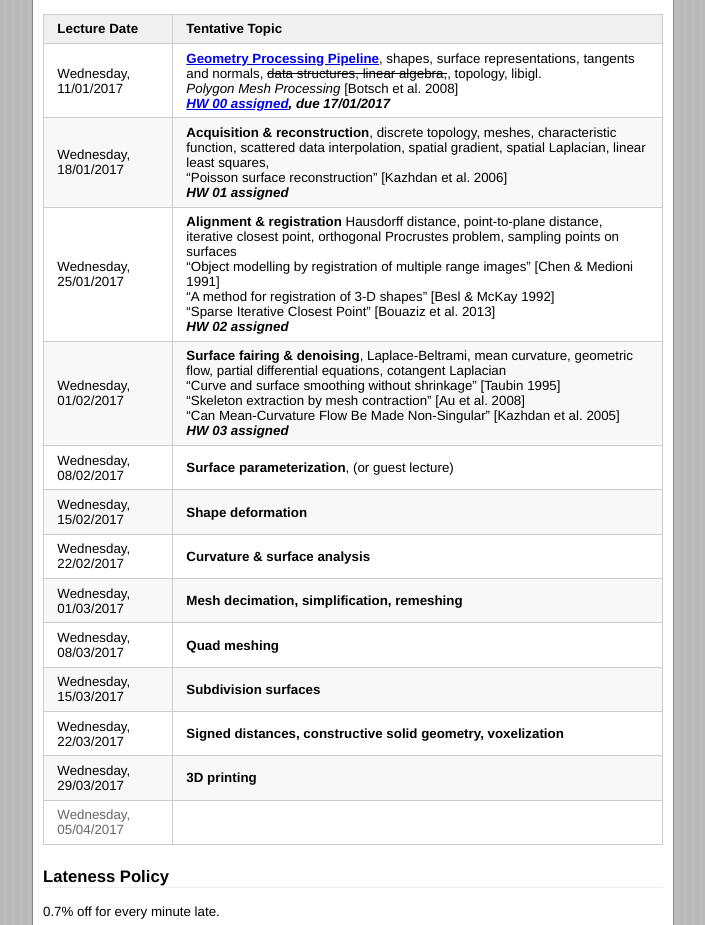
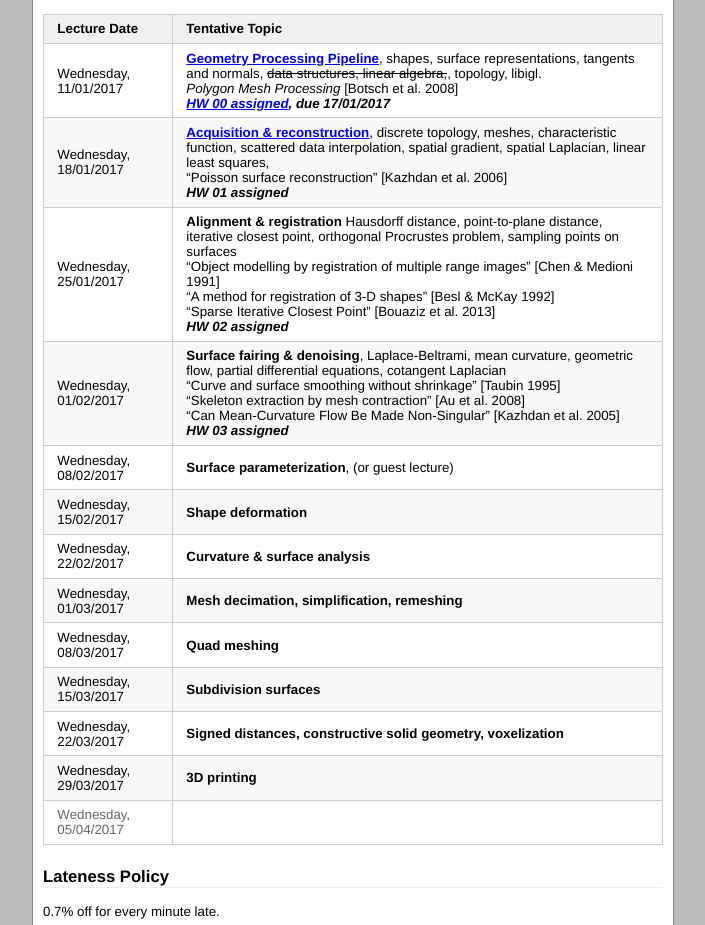
Before and after one commit to alecjacobson/geometry-processing-csc2520, a plain HTML site: page index.html in a window 1280 px wide. Shown: the part 1424-2349 px from the top of the page, without its empty margins (287-992 px from the left). Drawn offline with Linux system fonts and the light colour scheme.

Commit message:
mesh recon

```diff
--- a/index.html
+++ b/index.html
@@ -117,7 +117,7 @@ the particular application.</p>
 </tr>
 <tr>
 	<td style="text-align:left;">Wednesday, 18/01/2017</td>
-	<td style="text-align:left;"><strong>Acquisition &amp; reconstruction</strong>, discrete topology, meshes, characteristic function, scattered data interpolation, spatial gradient, spatial Laplacian, linear least squares, <br> &#8220;Poisson surface reconstruction&#8221; [Kazhdan et al. 2006] <br> <em><strong>HW 01 assigned</strong></em></td>
+	<td style="text-align:left;"><a href="lecture-notes/mesh-reconstruction.html"><strong>Acquisition &amp; reconstruction</strong></a>, discrete topology, meshes, characteristic function, scattered data interpolation, spatial gradient, spatial Laplacian, linear least squares, <br> &#8220;Poisson surface reconstruction&#8221; [Kazhdan et al. 2006] <br> <em><strong>HW 01 assigned</strong></em></td>
 </tr>
 <tr>
 	<td style="text-align:left;">Wednesday, 25/01/2017</td>
```
